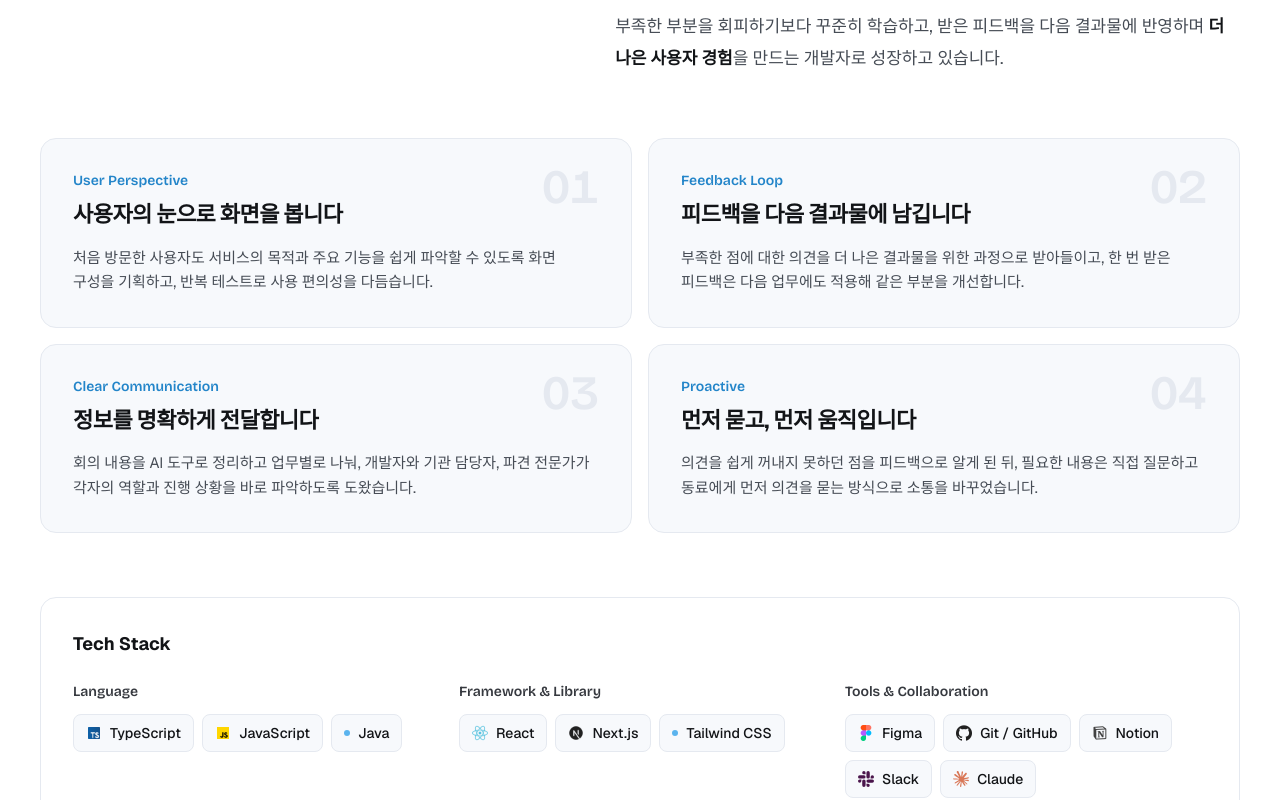
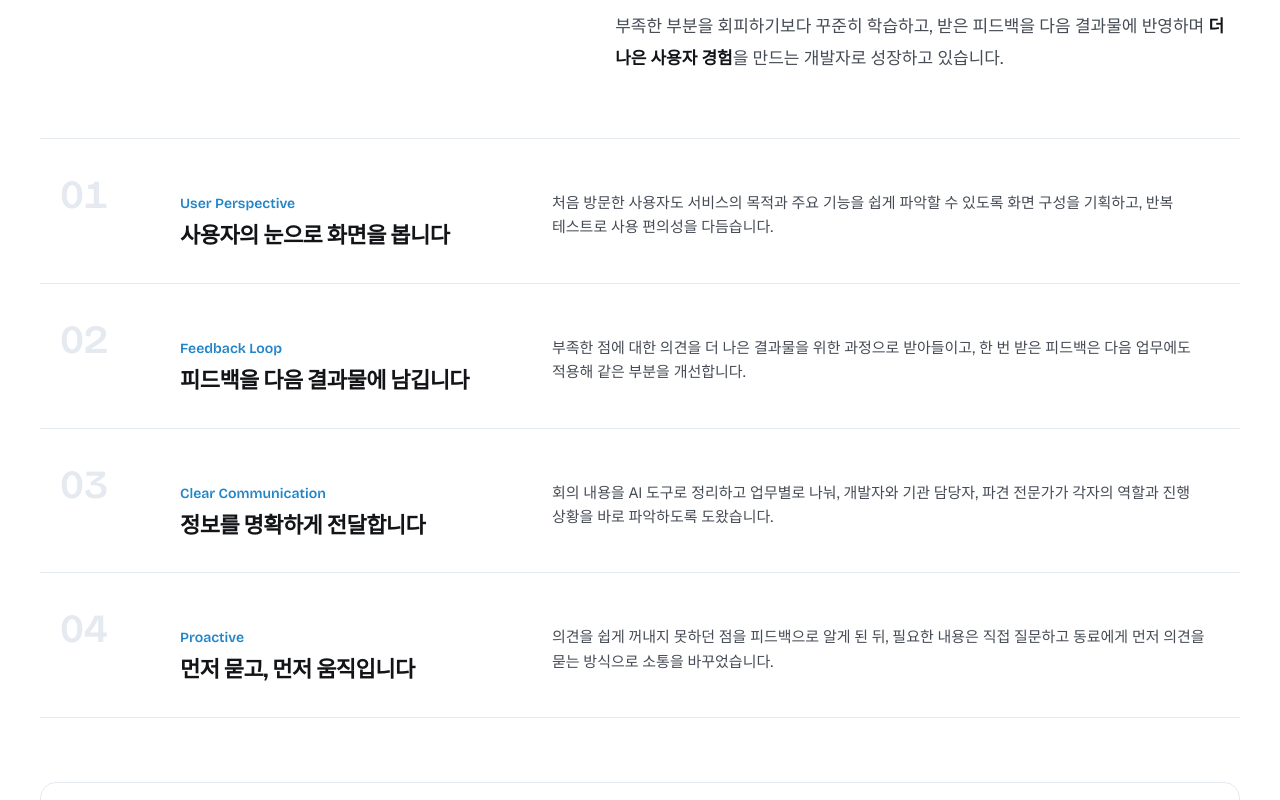
Before and after one commit to sandy424/ms-portfolio, a Next.js app: page / in a window 1280 px wide. Shown: the part 1100-1900 px from the top of the page. Built offline with nearby package versions, Linux system fonts and the light colour scheme; a web font is replaced by a local one.

Commit message:
feat: 핵심 역량을 번호 목록형으로 바꾸고 스크롤에 맞춰 한 줄씩 등장

```diff
--- a/src/components/About.tsx
+++ b/src/components/About.tsx
@@ -1,6 +1,6 @@
 import SectionHeading from "./SectionHeading";
 import { stackGroups, strengths } from "../data/profile";
-import { reveal } from "../lib/motion";
+import { reveal, revealSequence } from "../lib/motion";
 
 export default function About() {
   return (
@@ -28,27 +28,23 @@ export default function About() {
           </div>
         </div>
 
-        <ul className="mt-16 grid gap-4 md:grid-cols-2">
+        {/* 핵심 역량: 스크롤을 내리는 만큼 한 줄씩 올라온다 */}
+        <ul {...revealSequence()} className="mt-16 border-t border-line">
           {strengths.map((item, index) => (
-            <li key={item.title} {...reveal()} className="flex">
-              <article className="group relative flex w-full flex-col overflow-hidden rounded-2xl border border-line bg-canvas p-6 transition-[transform,border-color,box-shadow] duration-300 hover:-translate-y-1 hover:border-sky/50 hover:shadow-[0_24px_48px_-28px_rgba(35,133,201,0.4)] sm:p-8">
-                {/* 마우스를 올리면 위쪽에 하늘 → 핑크 선이 그어진다 */}
+            <li key={item.title} {...reveal("up")} className="border-b border-line">
+              <div className="group grid gap-2 rounded-xl px-2 py-7 transition-colors duration-300 hover:bg-[linear-gradient(90deg,var(--color-sky-soft),transparent_75%)] md:grid-cols-[88px_minmax(0,340px)_minmax(0,1fr)] md:items-baseline md:gap-8 md:px-5 md:py-8">
                 <span
                   aria-hidden
-                  className="bg-brand-gradient absolute inset-x-0 top-0 h-[3px] origin-left scale-x-0 transition-transform duration-500 ease-out group-hover:scale-x-100"
-                />
-                <span
-                  aria-hidden
-                  className="pointer-events-none absolute right-6 top-5 font-display text-5xl font-semibold tabular-nums text-line transition-colors duration-300 group-hover:text-sky/30 sm:right-8 sm:top-6"
+                  className="font-display text-3xl font-semibold tabular-nums text-line transition-colors duration-300 group-hover:text-sky md:text-[40px]"
                 >
                   {String(index + 1).padStart(2, "0")}
                 </span>
-
-                <p className="font-display text-sm font-semibold text-sky-deep">{item.keyword}</p>
-                <h3 className="mt-2 pr-16 text-xl font-bold tracking-tight text-ink sm:text-[22px]">{item.title}</h3>
-                <p className="mt-4 text-[15px] leading-relaxed text-sub">{item.description}</p>
-
-              </article>
+                <div>
+                  <p className="font-display text-sm font-semibold text-sky-deep">{item.keyword}</p>
+                  <h3 className="mt-1.5 text-xl font-bold tracking-tight text-ink sm:text-[22px]">{item.title}</h3>
+                </div>
+                <p className="mt-2 text-[15px] leading-relaxed text-sub md:mt-0">{item.description}</p>
+              </div>
             </li>
           ))}
         </ul>
```
